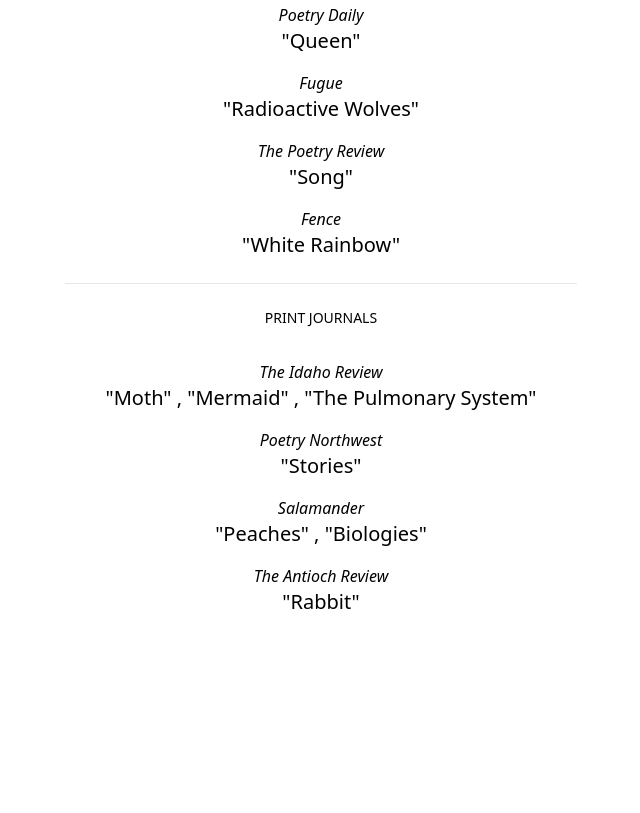
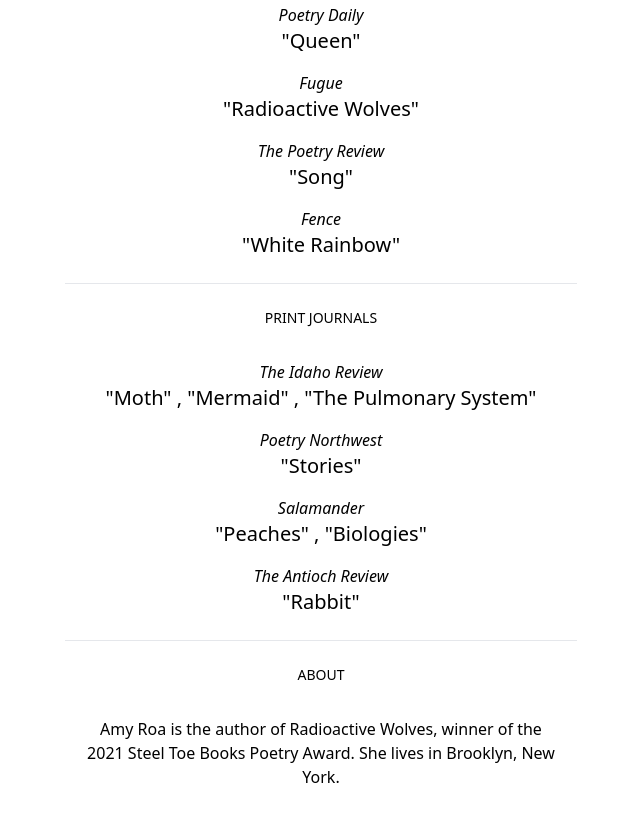
Before and after one commit to keithmancuso/amyroa, an Eleventy site: page src/index.html in a window 1280 px wide. Shown: the part 731-1544 px from the top of the page, without its empty margins (319-959 px from the left). Before the commit the page ends 1371 px from the top, so only its background shows below. Built offline with nearby package versions, Linux system fonts and the light colour scheme; Eleventy itself is replaced by a stand-in of ours; files that its build step writes are made by us from their sources; a web font is replaced by a local one.

Commit message:
add about information

```diff
--- a/src/index.html
+++ b/src/index.html
@@ -54,4 +54,9 @@
   {% endfor %}
   </ul>
   </div>
+  <hr class="my-6">
+<div class="max-w-lg mx-auto mb-6 px-4 text-center">
+  <h2 class="text-sm mb-8 bold uppercase">About</h2>
+  <p>Amy Roa is the author of Radioactive Wolves, winner of the 2021 Steel Toe Books Poetry Award. She lives in Brooklyn, New York. </p>
+  </div>
 </div>
```
